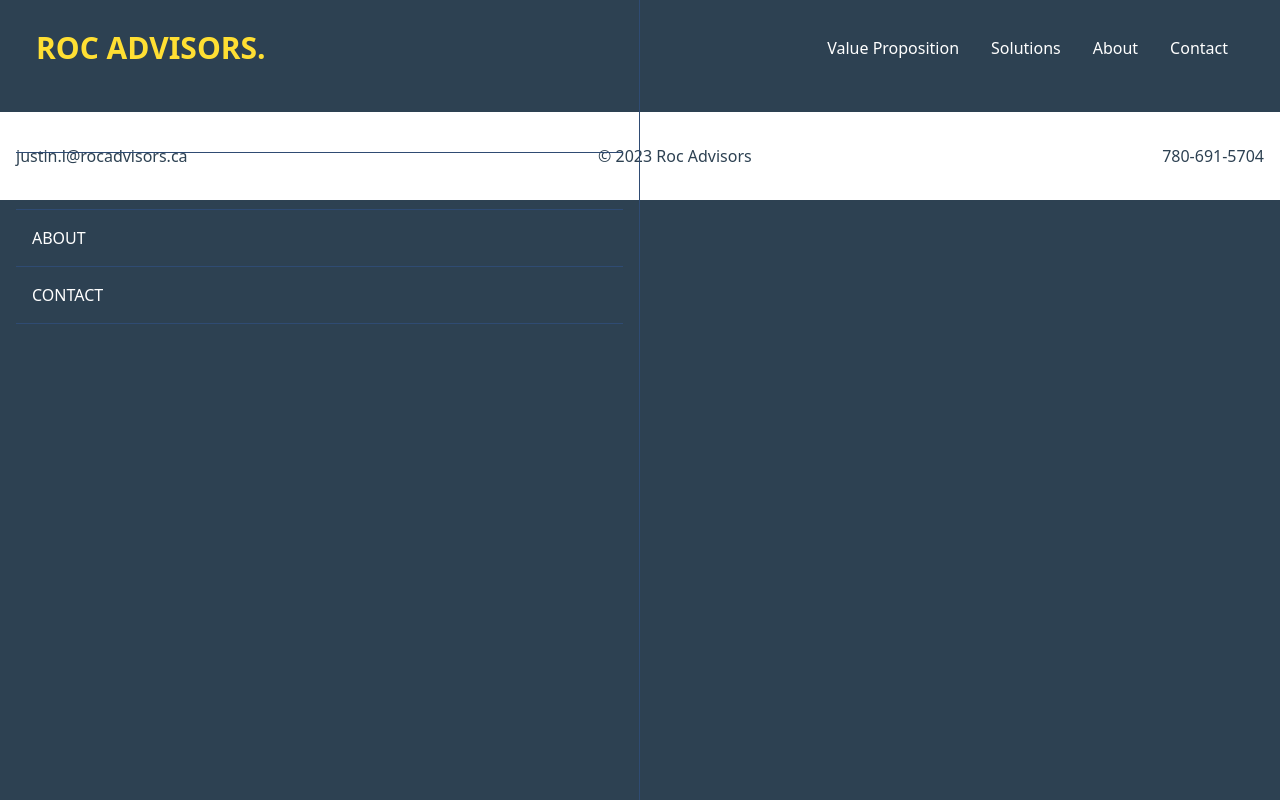
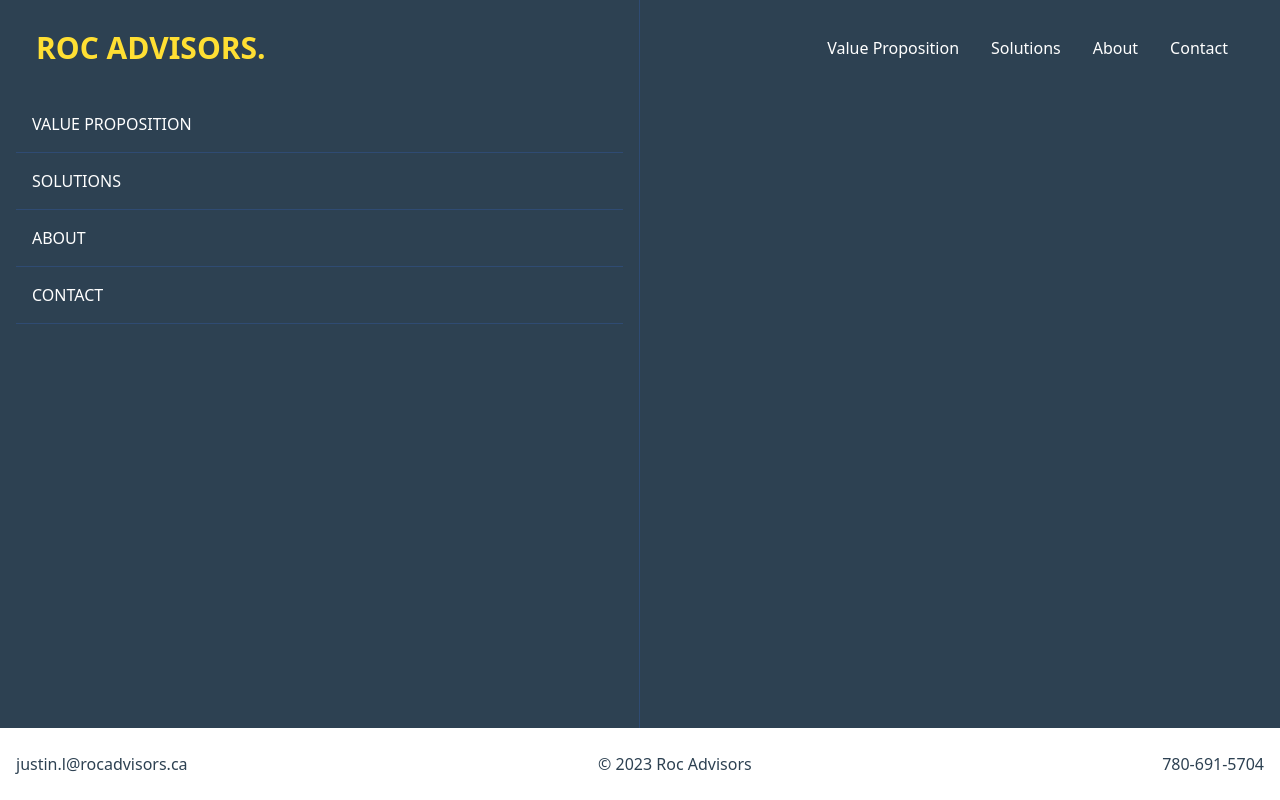
Before and after one commit to larocquedylan/roc-advisors, a React (Create React App) app: page /solutions in a window 1280 px wide. Built offline with nearby package versions, Linux system fonts and the light colour scheme.

Commit message:
Move footer to bottom

```diff
--- a/src/components/Footer.js
+++ b/src/components/Footer.js
@@ -1,6 +1,6 @@
 function Footer(){
     return (
-        <div className="flex justify-between row-auto max-width-[1240px] mx-auto mt-4 py-8 px-4 text-slate bg-white">
+        <div className="flex justify-between row-auto max-width-[1240px] mx-auto mt-4 py-6 px-4 text-slate bg-white fixed inset-x-0 bottom-0">
         <a href="mailto: justin.l@rocadvisors.ca"> justin.l@rocadvisors.ca</a>
         <p> &copy; 2023 Roc Advisors </p>
         <a href="tel: 780-691-5704"> 780-691-5704</a>
```
